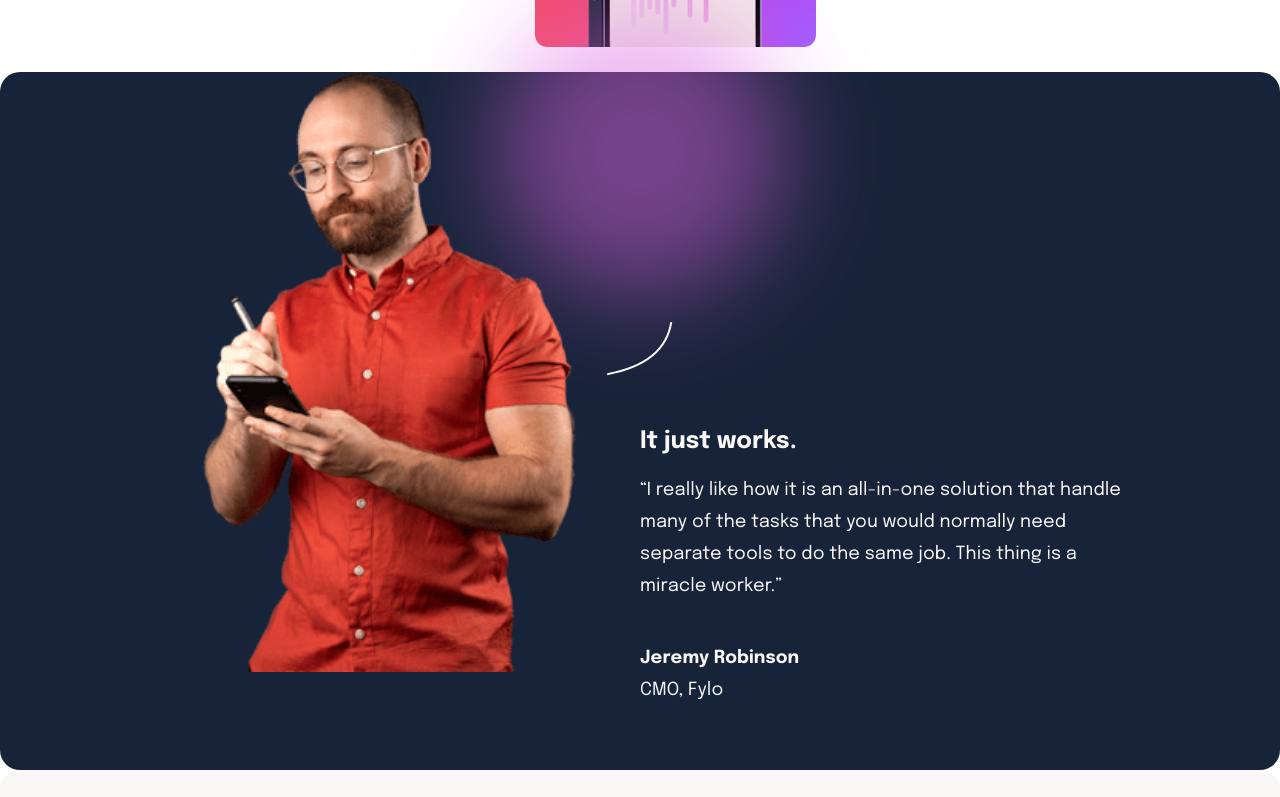
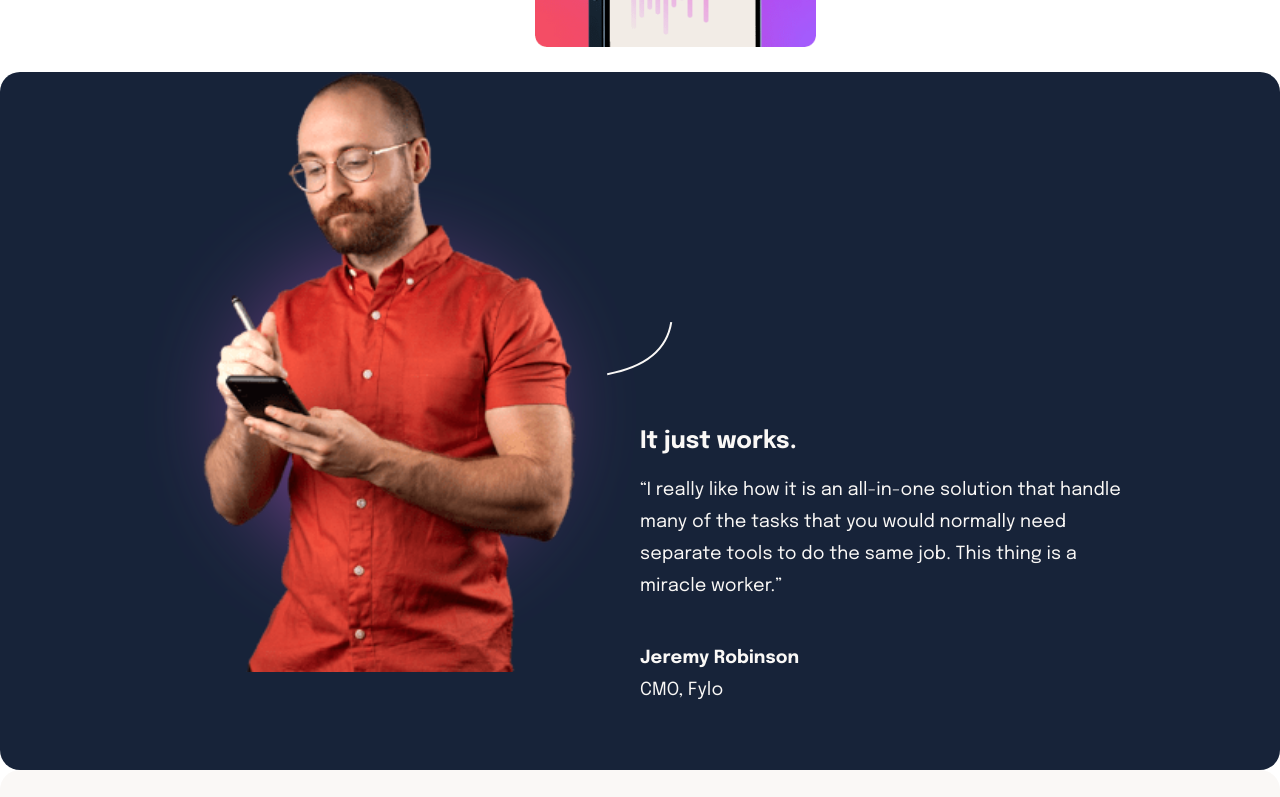
Before and after one commit to mohsensh7122/suite-landing-page, a plain HTML site: page index.html in a window 1280 px wide. Shown: the part 579-1376 px from the top of the page. Drawn offline with Linux system fonts and the light colour scheme.

Commit message:
fixed the purple pattern for desktop devices

```diff
--- a/scss/base/_media-queries.scss
+++ b/scss/base/_media-queries.scss
@@ -133,6 +133,8 @@
         margin: auto auto;
     }
 
+
+
     .quote-container {
         display: flex;
         text-align: left;
@@ -159,6 +161,15 @@
 
         }
 
+        .purple-pattern {
+            position: absolute;
+            top: 70px;
+            left: 250px;
+            transform: translateX(-50%);
+            z-index: 0;
+            display: inline-block;
+        }
+
         .path-2 {
             position: absolute;
             top: 250px;
```
Also changed, not shown: css/styles.css, 1 other file.
